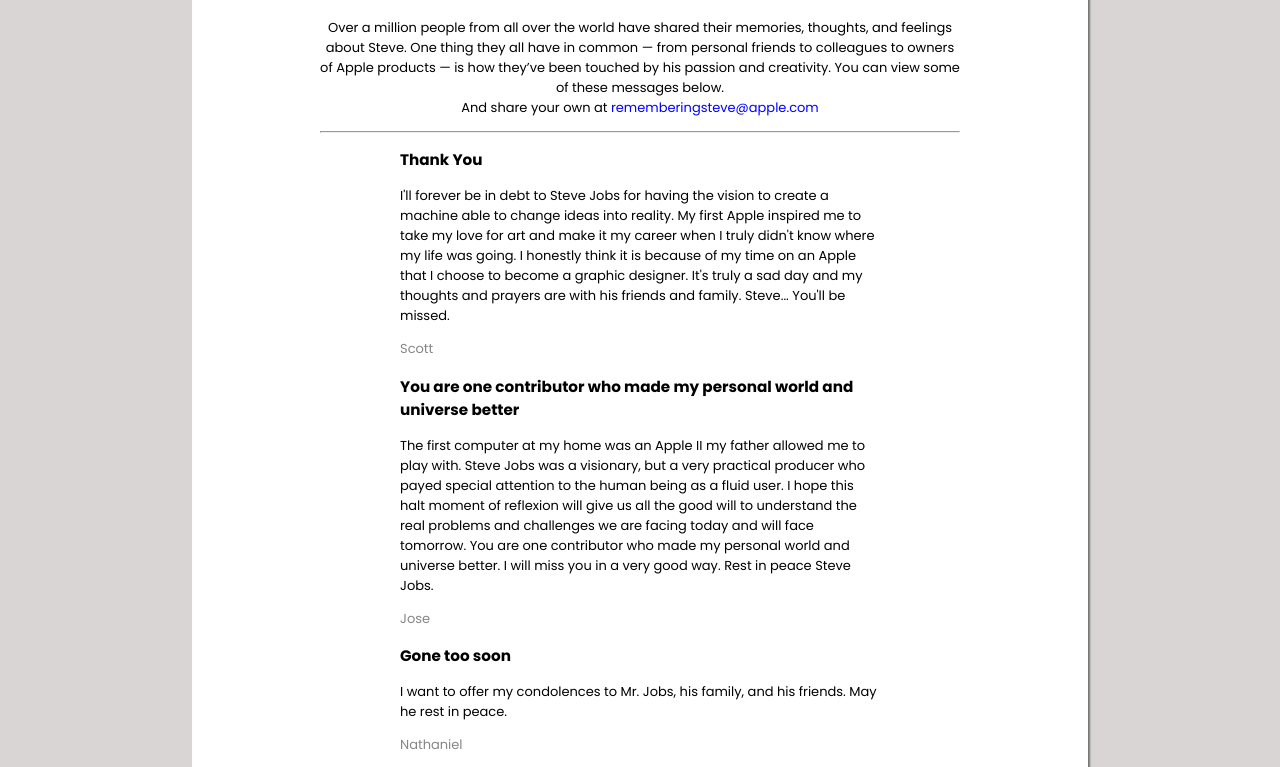
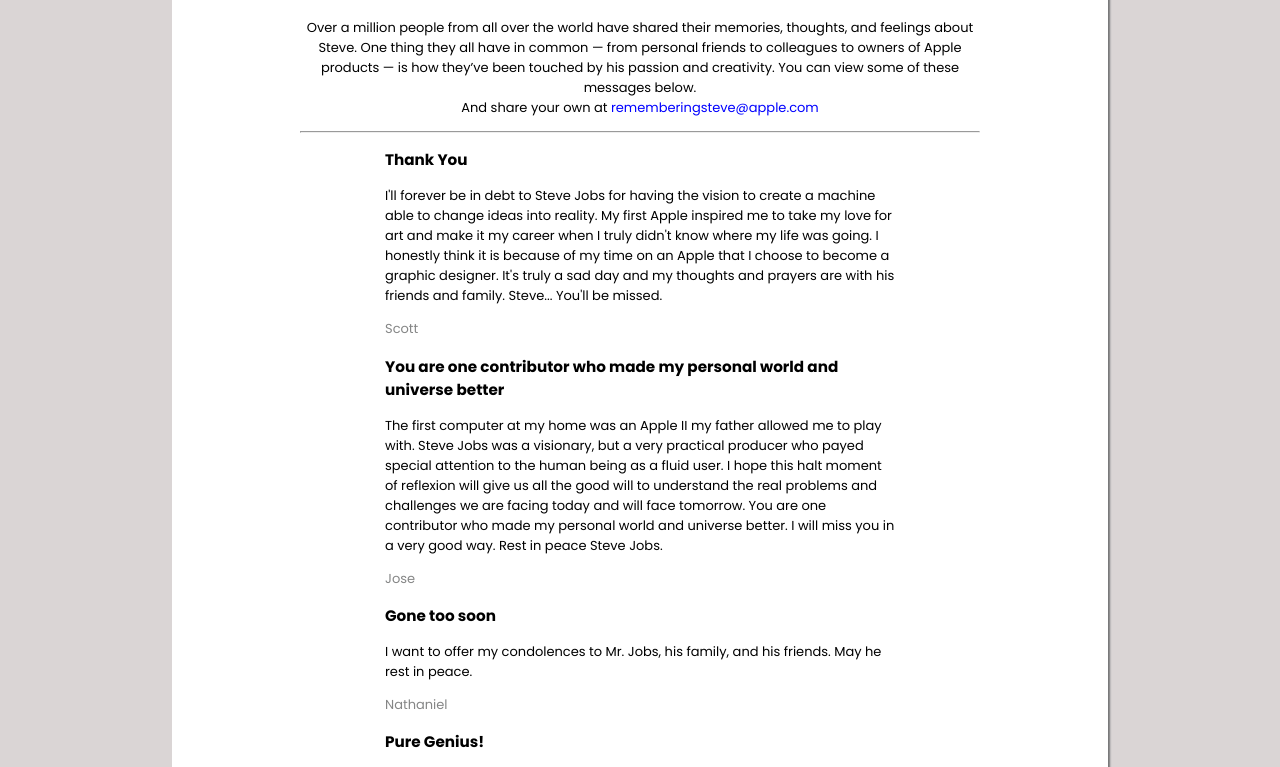
Before and after one commit to ledigitz/trubute-page, a plain HTML site: page index.html in a window 1280 px wide. Shown: the part 215-982 px from the top of the page. Drawn offline with Linux system fonts and the light colour scheme.

Commit message:
my new commit

```diff
--- a/css/style.css
+++ b/css/style.css
@@ -62,7 +62,7 @@ body{
 
     align-items: center;
     justify-content: center;
-    max-width: 50%;
+    max-width: 680px;
     border-radius: 3px;
     height: auto;
     margin-top: 15px;
```
